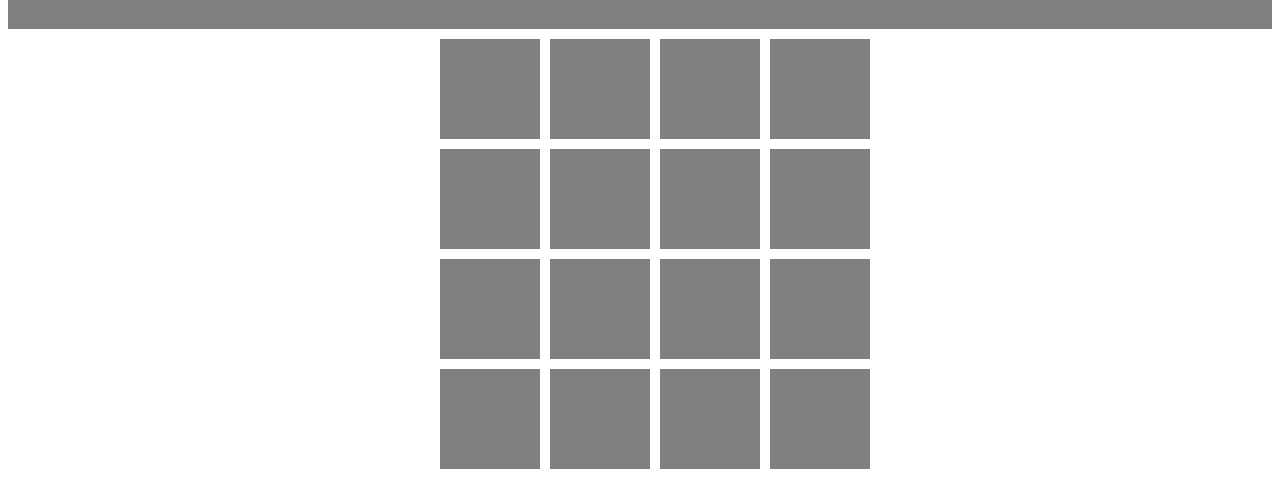
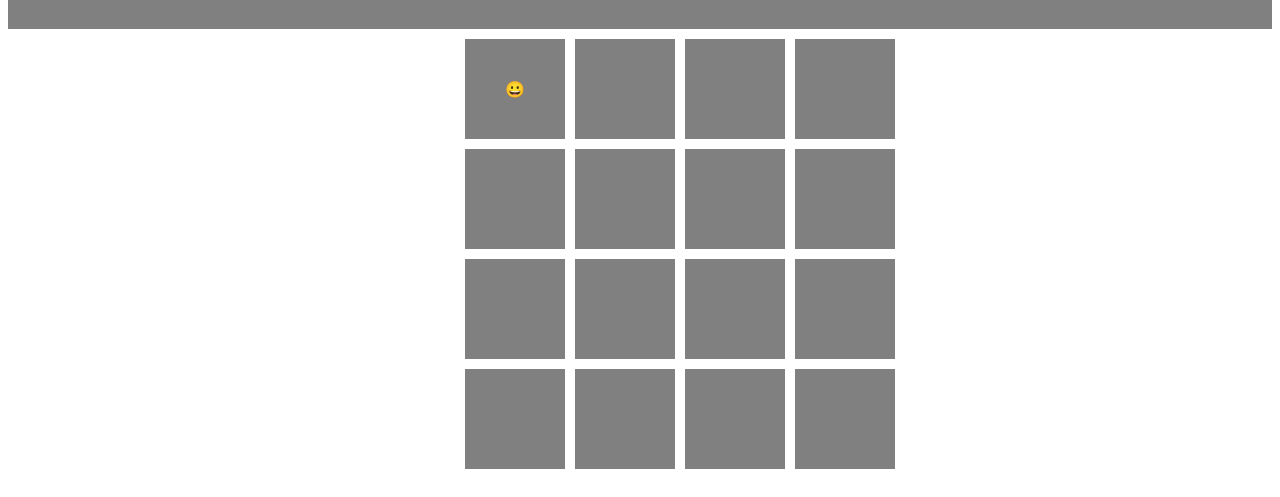
Before and after one commit to Jerrywongyy/memory-matching-game, a plain HTML site: page index.html in a window 1280 px wide. Both pictures are taken after a click on the element 490 px from the left and 173 px from the top of the page. Shown: the part 85-582 px from the top of the page. Drawn offline with Linux system fonts and the light colour scheme.

Commit message:
Update index.html

```diff
--- a/index.html
+++ b/index.html
@@ -42,6 +42,7 @@ main {
    background-color: gray;
    color: blue;
    cursor: pointer;
+   overflow: hidden;
 }
 
 
@@ -57,6 +58,11 @@ main {
   margin: 4px 2px;
   cursor: pointer;
 }
+
+.yellow {
+    background-color: yellow;
+    visibility: hidden;
+}
    </style>
 </head>
 <body>
@@ -64,8 +70,8 @@ main {
        <h1>memory-matching-game 5c22</h1>
    </header>
    <main>
-       <div id="grid-container" class="grid-container">
-           <div id="grid1" class="grid-item"></div>
+    <div id="grid-container" class="grid-container">
+           <!--<div id="grid1" class="grid-item"></div>
            <div id="grid2" class="grid-item"></div>
            <div id="grid3" class="grid-item"></div>
            <div id="grid4" class="grid-item"></div>
@@ -84,7 +90,7 @@ main {
            <div id="grid13" class="grid-item"></div>
            <div id="grid14" class="grid-item"></div>
            <div id="grid15" class="grid-item"></div>
-           <div id="grid16" class="grid-item"></div>
+           <div id="grid16" class="grid-item"></div>-->
 
 
        </div>
@@ -95,33 +101,45 @@ main {
        <b>5C22可點擊網格01.30.2024</b>
    </footer>
    <script>
-    const emojis = ["😀", "🥰", "😎", "🥳", "🤯", "🤩", "🥶", "🤓","😀", "🥰", "😎", "🥳", "🤯", "🤩", "🥶", "🤓"];
+       //array
+       //const emojis = ["😀", "🥰", "😎", "🥳", "🤯", "🤩", "🥶", "🤓"];
+       //varible
+       //const cards = [...emojis, ...emojis];
+       var clickCount = 0;
+       function toggleGridSelection(event) {
+        var grid = event.target;
+        //var clickCount = grid.getAttribute('data-click-count') || 0;
+        if(grid.textContent == "") {
+            switch(clickCount % 2) {
+                case 0:
+                    grid.textContent = "😀";
+                    break;
+                case 1:
+                    grid.textContent = "🥰";
+                    break;
+            }
+            clickCount += 1;
+            grid.setAttribute('data-click-count', clickCount.toString());
+        }
+        }
+        const gridSize = 4;
+	    const gridContainer = document.getElementById('grid-container');
+  	    gridContainer.style.gridTemplateColumns = `repeat(${gridSize}, 1fr)`;
+	    gridContainer.style.width = `${gridSize * 80 + (gridSize - 1) * 10}px`;
 
-    function shuffleemojis() {
-        for (let i = emojis.length - 1; i > 0; i--) {
-            const j = Math.floor(Math.random() * (i+1));
-            [emojis[i], emojis[j]] =  [emojis[j], emojis[i]];
-        }
-    }
+	    for (let i = 1; i <= gridSize * gridSize; i++) {
+		    const gridItem = document.createElement('div');
+		    gridItem.className = 'grid-item';
+		    gridContainer.appendChild(gridItem);
+	}
 
-    //function gridblock() {
-        //const gridItem = document.getElementById("grid-item");
-        //shuffleemojis();
 
-        //for (let i = 0; i < emojis.length; i++) {
-            //const emojis = document.createElement("div");
-            //emojis.classList.add("emojis");
-            //emojis.textContent = " ";
-            //emojis.addEventListener("click", () => flip);
-        //}
-    //}
+    document.querySelectorAll('.grid-item').forEach(function (grid) {
+		grid.addEventListener('click', toggleGridSelection);
+	});
 
-    let flippedEmojis = [];
-    let matchedEmojis = 0;
 
-    function flipEmojis() {
-        if (flippedEmojis.length < 2 && !)
-    }
+
    </script>
 </body>
 </html>
```
